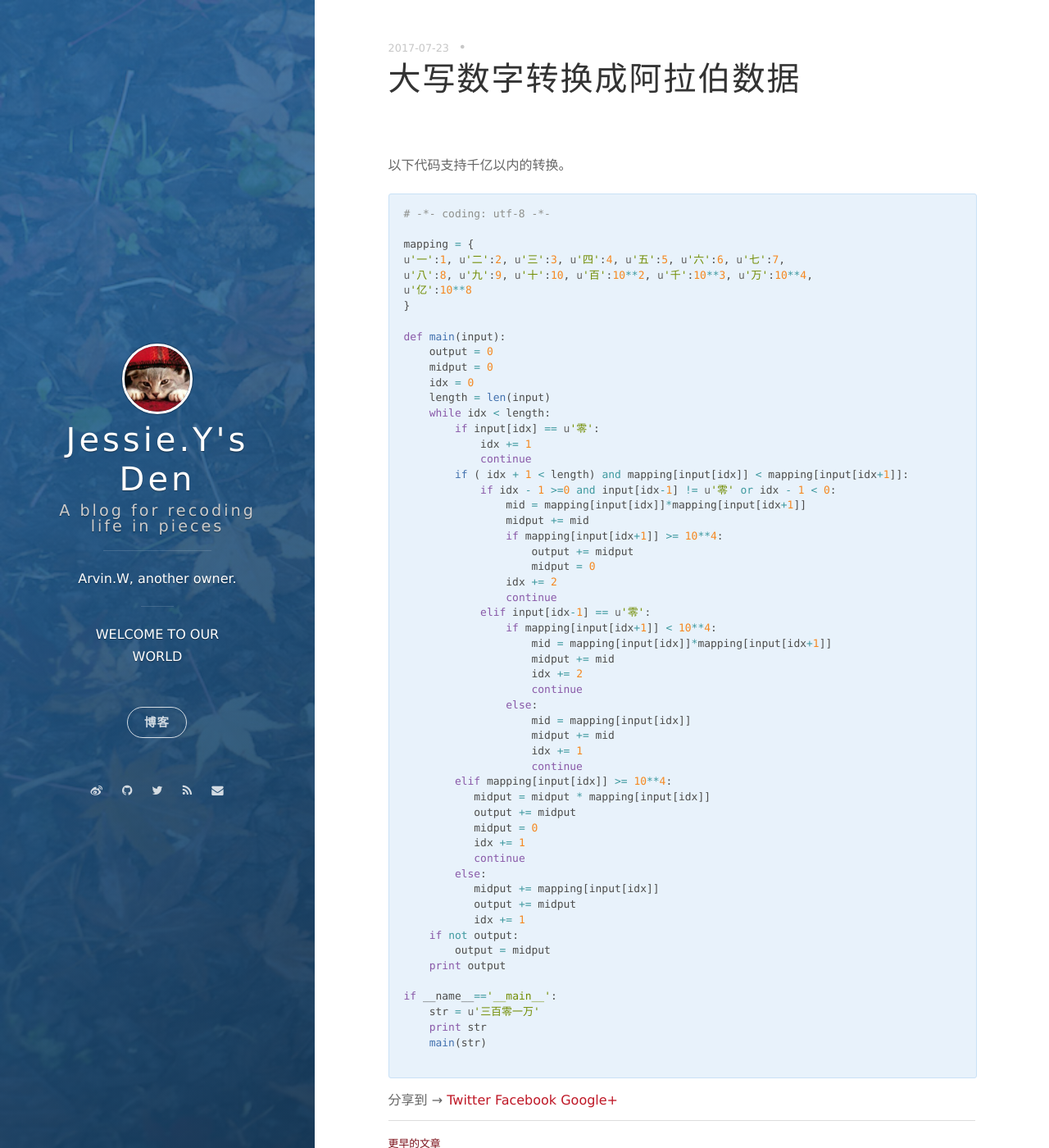
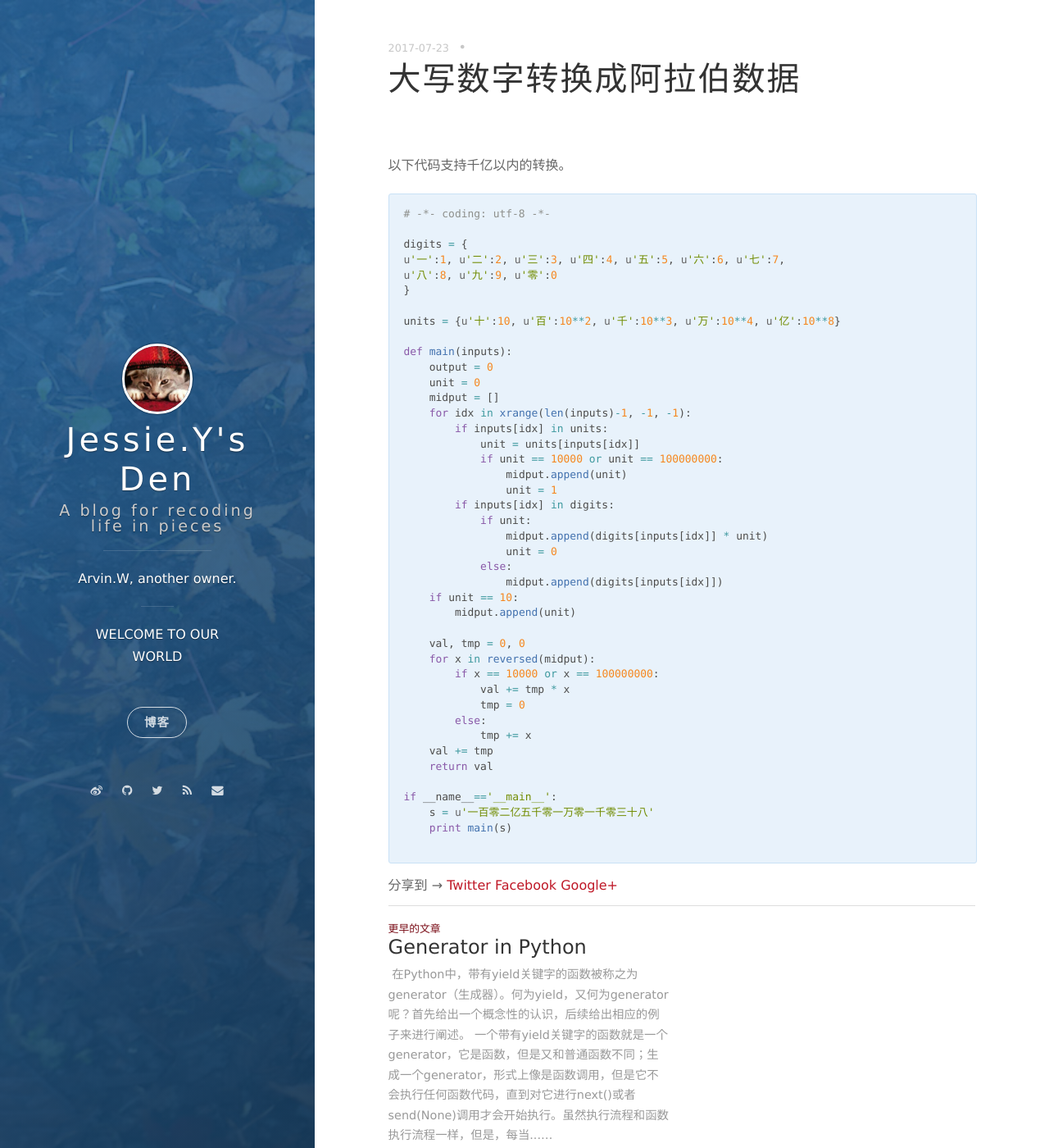
Before and after one commit to jessiewy/jessiewy.github.io, a Jekyll site: the page built from _posts/2017-07-23-transToDigit.markdown, in a window 1280 px wide and 1400 px high. Shown: the whole window at 82% size. Built offline with Jekyll 4.4.1, drawn with Linux system fonts in a browser that asks for light colours; nearby versions of some CDN libraries; comment, search, counter and statistics services are not loaded.

Commit message:
fix translate digits

````diff
--- a/_posts/2017-07-23-transToDigit.markdown
+++ b/_posts/2017-07-23-transToDigit.markdown
@@ -11,58 +11,44 @@ date: 2017-07-23 12:31:00.000000000 +08:00
 ```python
 # -*- coding: utf-8 -*-
 
-mapping = {
+digits = {
 u'一':1, u'二':2, u'三':3, u'四':4, u'五':5, u'六':6, u'七':7,
-u'八':8, u'九':9, u'十':10, u'百':10**2, u'千':10**3, u'万':10**4,
-u'亿':10**8
+u'八':8, u'九':9, u'零':0
 }
 
-def main(input):
+units = {u'十':10, u'百':10**2, u'千':10**3, u'万':10**4, u'亿':10**8}
+
+def main(inputs):
     output = 0
-    midput = 0
-    idx = 0
-    length = len(input)
-    while idx < length:
-        if input[idx] == u'零':
-            idx += 1
-            continue
-        if ( idx + 1 < length) and mapping[input[idx]] < mapping[input[idx+1]]:
-            if idx - 1 >=0 and input[idx-1] != u'零' or idx - 1 < 0:
-                mid = mapping[input[idx]]*mapping[input[idx+1]]
-                midput += mid
-                if mapping[input[idx+1]] >= 10**4:
-                    output += midput
-                    midput = 0
-                idx += 2
-                continue
-            elif input[idx-1] == u'零':
-                if mapping[input[idx+1]] < 10**4:
-                    mid = mapping[input[idx]]*mapping[input[idx+1]]
-                    midput += mid
-                    idx += 2
-                    continue
-                else:
-                    mid = mapping[input[idx]]
-                    midput += mid
-                    idx += 1
-                    continue
-        elif mapping[input[idx]] >= 10**4:
-           midput = midput * mapping[input[idx]]
-           output += midput
-           midput = 0
-           idx += 1
-           continue
+    unit = 0
+    midput = []
+    for idx in xrange(len(inputs)-1, -1, -1):
+        if inputs[idx] in units:
+            unit = units[inputs[idx]]
+            if unit == 10000 or unit == 100000000:
+                midput.append(unit)
+                unit = 1
+        if inputs[idx] in digits:
+            if unit:
+                midput.append(digits[inputs[idx]] * unit)
+                unit = 0
+            else:
+                midput.append(digits[inputs[idx]])
+    if unit == 10:
+        midput.append(unit)
+
+    val, tmp = 0, 0
+    for x in reversed(midput):
+        if x == 10000 or x == 100000000:
+            val += tmp * x
+            tmp = 0
         else:
-           midput += mapping[input[idx]]
-           output += midput
-           idx += 1
-    if not output:
-        output = midput
-    print output
+            tmp += x
+    val += tmp
+    return val
 
 if __name__=='__main__':
-    str = u'三百零一万'
-    print str
-    main(str)
+    s = u'一百零二亿五千零一万零一千零三十八'
+    print main(s)
 
 ```
````
